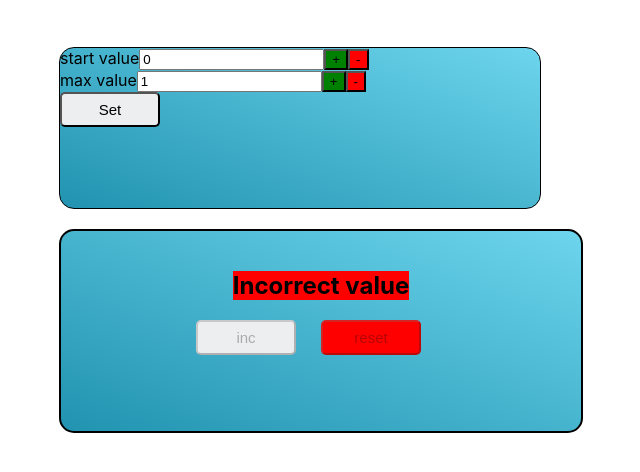
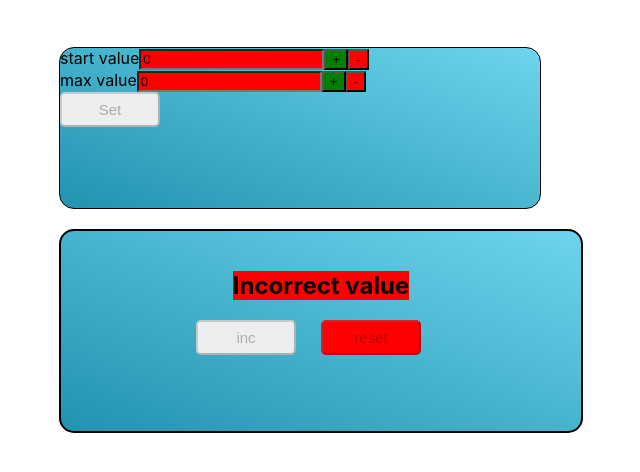
Before and after one commit to Dergacz/counter, a React (Create React App) app: page / in a window 1280 px wide. Shown: the top 472 px of the page, without its empty margins (319-959 px from the left). Built offline with nearby package versions, Linux system fonts and the light colour scheme.

Commit message:
add localStorage

```diff
--- a/src/Counter/Counter.tsx
+++ b/src/Counter/Counter.tsx
@@ -3,7 +3,6 @@
 import {Buttons} from "./Buttons/Buttons";
 import "./Counter.css"
 import {CounterMenu} from "./CounterMenu";
-import CounterMenuContainer from "./CounterMenuContainer";
 
 export type CounterPropsType = {
     value: number
@@ -23,7 +22,16 @@
     return (
         <div>
             <div className={"CounterMenu"}>
-                <CounterMenuContainer />
+                <CounterMenu
+                    value={props.value}
+                    minValue={props.minValue}
+                    maxValue={props.maxValue}
+                    incMinValue={props.incMinValue}
+                    decMinValue={props.decMinValue}
+                    incMaxValue={props.incMaxValue}
+                    decMaxValue={props.decMaxValue}
+                    setCount={props.resetCount}
+                    />
             </div>
             <div className={"CounterBody"}>
                 <Output
--- a/src/Counter/CounterMenuContainer.tsx
+++ b/src/Counter/CounterMenuContainer.tsx
@@ -1,57 +1,57 @@
 import React from "react";
-import {CounterMenu} from "./CounterMenu";
-import {AppStateType} from "../store/reduxStore";
-import {connect} from "react-redux";
-import {decMaxValue, decMinValue, incMaxValue, incMinValue, setCount} from "../store/counterReducer";
-
-
-class CounterMenuContainer extends React.Component<CounterMenuType, CounterMenuType> {
-    render() {
-        return (
-            <div>
-                <CounterMenu
-                    value={this.props.value}
-                    minValue={this.props.minValue}
-                    maxValue={this.props.maxValue}
-                    incMinValue={this.props.incMinValue}
-                    decMinValue={this.props.decMinValue}
-                    incMaxValue={this.props.incMaxValue}
-                    decMaxValue={this.props.decMaxValue}
-                    setCount={this.props.setCount}
-                    />
-            </div>
-        )
-    }
-}
-
-type MapStateToPropsType = {
-    value: number
-    minValue: number
-    maxValue: number
-}
-
-type MapDispatchToPropsType = {
-    incMinValue: () => void
-    decMinValue: () => void
-    incMaxValue: () => void
-    decMaxValue: () => void
-    setCount: () => void
-}
-
-export type CounterMenuType = MapStateToPropsType & MapDispatchToPropsType
-
-const mapStateToProps = (state: AppStateType): MapStateToPropsType => {
-    return {
-        value: state.counter.value,
-        minValue: state.counter.minValue,
-        maxValue: state.counter.maxValue
-    }
-}
-
-export default connect(mapStateToProps, {
-incMinValue,
-decMinValue,
-incMaxValue,
-decMaxValue,
-setCount,
-})(CounterMenuContainer)
+// import {CounterMenu} from "./CounterMenu";
+// import {AppStateType} from "../store/reduxStore";
+// import {connect} from "react-redux";
+// import {decMaxValue, decMinValue, incMaxValue, incMinValue, setCount} from "../store/counterReducer";
+//
+//
+// class CounterMenuContainer extends React.Component<CounterMenuType, CounterMenuType> {
+//     render() {
+//         return (
+//             <div>
+//                 <CounterMenu
+//                     value={this.props.value}
+//                     minValue={this.props.minValue}
+//                     maxValue={this.props.maxValue}
+//                     incMinValue={this.props.incMinValue}
+//                     decMinValue={this.props.decMinValue}
+//                     incMaxValue={this.props.incMaxValue}
+//                     decMaxValue={this.props.decMaxValue}
+//                     setCount={this.props.setCount}
+//                     />
+//             </div>
+//         )
+//     }
+// }
+//
+// type MapStateToPropsType = {
+//     value: number
+//     minValue: number
+//     maxValue: number
+// }
+//
+// type MapDispatchToPropsType = {
+//     incMinValue: () => void
+//     decMinValue: () => void
+//     incMaxValue: () => void
+//     decMaxValue: () => void
+//     setCount: () => void
+// }
+//
+// export type CounterMenuType = MapStateToPropsType & MapDispatchToPropsType
+//
+// const mapStateToProps = (state: AppStateType): MapStateToPropsType => {
+//     return {
+//         value: state.counter.value,
+//         minValue: state.counter.minValue,
+//         maxValue: state.counter.maxValue
+//     }
+// }
+//
+// export default connect(mapStateToProps, {
+// incMinValue,
+// decMinValue,
+// incMaxValue,
+// decMaxValue,
+// setCount,
+// })(CounterMenuContainer)
--- a/src/store/counterReducer.ts
+++ b/src/store/counterReducer.ts
@@ -7,7 +7,8 @@
 type CounterInitialStateType = typeof initialState
 
 
-type ActionsType = IncMinValueType
+type ActionsType = IncValueType
+    | IncMinValueType
     | ResetType
     | DecMinValueType
     | IncMaxValueType
@@ -16,6 +17,12 @@
 
 export const counterReducer = (state: CounterInitialStateType = initialState, action: ActionsType) => {
     switch (action.type) {
+        case "INC_VALUE": {
+            return {
+                ...state,
+                value: state.value + 1
+            }
+        }
         case "INC_MIN_VALUE_TYPE": {
             return {
                 ...state,
@@ -43,7 +50,7 @@
         case "SET_COUNT_TYPE": {
             return {
                 ...state,
-                value: state.value
+                value: action.value
             }
         }
         case "RESET": {
@@ -58,6 +65,9 @@
     }
 
 }
+
+export const incValue = () => ({type: "INC_VALUE"} as const)
+export type IncValueType = ReturnType<typeof incValue>
 
 
 export const incMinValue = () => ({type: "INC_MIN_VALUE_TYPE"} as const)
@@ -74,7 +84,7 @@
 export type DecMaxValueType = ReturnType<typeof decMaxValue>
 
 
-export const setCount = () => ({type: "SET_COUNT_TYPE"} as const)
+export const setCount = (value: number) => ({type: "SET_COUNT_TYPE", value} as const)
 export type SetCountType = ReturnType<typeof setCount>
 
 export const reset = () => ({type: "RESET"} as const)
--- a/src/store/reduxStore.ts
+++ b/src/store/reduxStore.ts
@@ -1,12 +1,20 @@
 import {combineReducers, createStore, Store} from "redux";
 import {counterReducer} from "./counterReducer";
+import {loadState, saveState} from "../utils/localStoregeUtils";
 
 
 let reducers = combineReducers({
     counter: counterReducer,
+})
+
+export const store: Store = createStore(reducers, loadState())
+
+export type AppStateType = ReturnType<typeof reducers>
 
 
+store.subscribe(() => {
+    saveState({
+        counter: store.getState().counter
+    })
+    localStorage.setItem("value", JSON.stringify(store.getState().counter.value))
 })
-export const store: Store = createStore(reducers)
-
-export type AppStateType = ReturnType<typeof reducers>
--- /dev/null
+++ b/src/utils/localStoregeUtils.ts
@@ -0,0 +1,22 @@
+import {AppStateType} from "../store/reduxStore";
+
+export const loadState = () => {
+    try {
+        const serializedState = localStorage.getItem('app_state');
+        if (serializedState === null) {
+            return undefined;
+        }
+        return JSON.parse(serializedState);
+    } catch (err) {
+        return undefined;
+    }
+};
+
+export const saveState = (state: AppStateType) => {
+    try {
+        const serializedState = JSON.stringify(state);
+        localStorage.setItem('app_state', serializedState);
+    } catch {
+        // ignore write errors
+    }
+};
```
Also changed, not shown: src/Counter/CounterMenu.tsx (+11 -2 lines).
